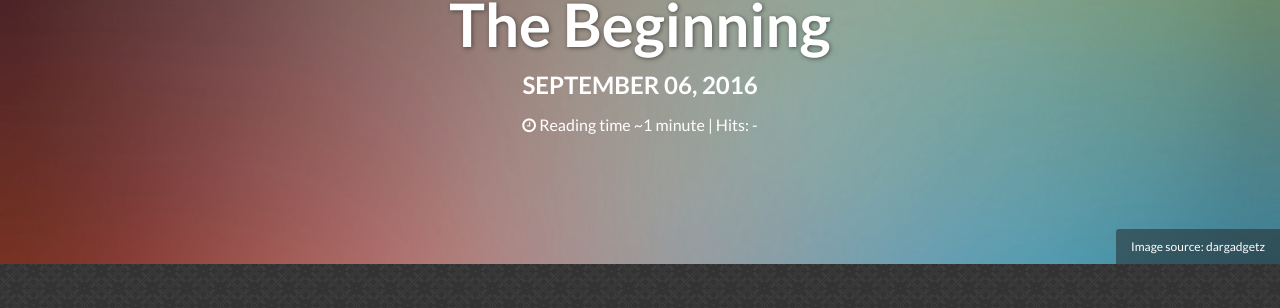
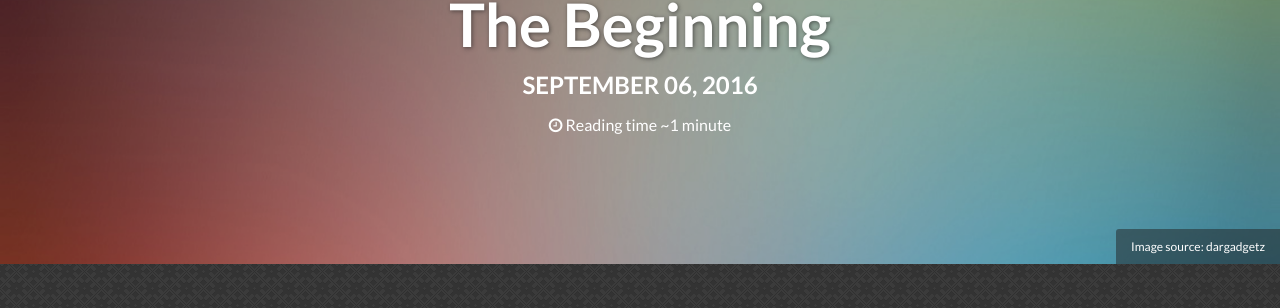
Before and after one commit to AllenShieh/AllenShieh.github.io, a Jekyll site: the page built from _posts/2016-09-06-journey-starts.md, in a window 1280 px wide. Shown: the part 136-444 px from the top of the page. Built offline with Jekyll 4.4.1, drawn with Linux system fonts in a browser that asks for light colours; nearby versions of some CDN libraries; comment, search, counter and statistics services are not loaded.

Commit message:
hit time

```diff
--- a/_layouts/post.html
+++ b/_layouts/post.html
@@ -37,7 +37,7 @@
         <p class="entry-reading-time">
           <i class="fa fa-clock-o"></i>
           {% include read-time.html %}
-          | Hits: <span data-hk-page="current"> - </span>
+          <!-- | Hits: <span data-hk-page="current"> - </span> -->
         </p><!-- /.entry-reading-time -->
         {% endif %}
       </div><!-- /.header-title-wrap -->
--- a/index.html
+++ b/index.html
@@ -24,7 +24,7 @@ image:
       <span class="entry-reading-time">
         <i class="fa fa-clock-o"></i>
         {% include read-time-index.html %}
-        | HITS: <span data-hk-page="{{ post.url | prepend: site.url }}"> - </span>
+        <!-- | HITS: <span data-hk-page="{{ post.url | prepend: site.url }}"> - </span> -->
       </span><!-- /.entry-reading-time -->
       {% endif %}
     </div><!-- /.entry-meta -->
```
